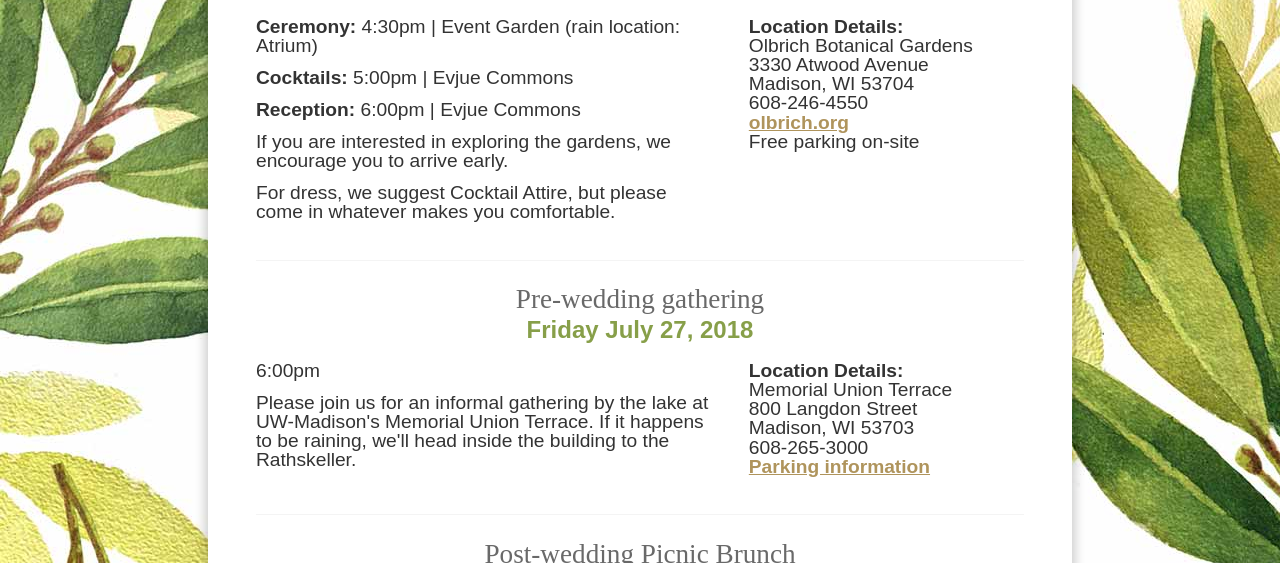
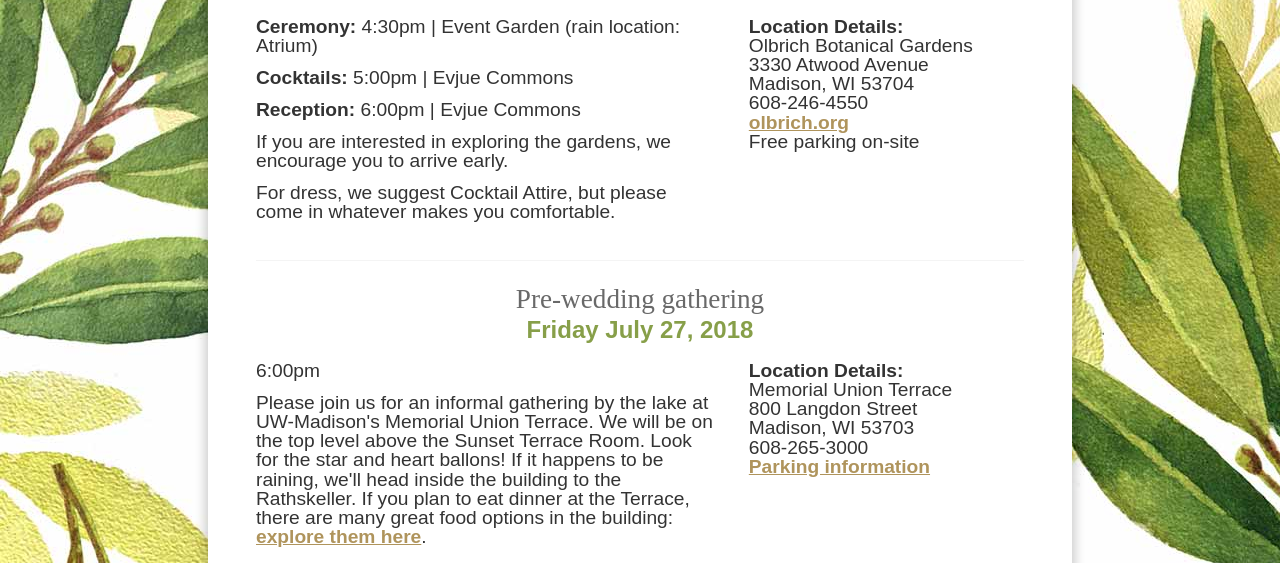
Before and after one commit to jamiegutkowski/wedding, a website: page events.html in a window 1280 px wide. Shown: the part 237-800 px from the top of the page. Drawn offline with Linux system fonts and the light colour scheme; a web font is replaced by a local one.

Commit message:
adds terrace details

```diff
--- a/events.html
+++ b/events.html
@@ -74,7 +74,7 @@
 
 			  		<p>6:00pm</p>
 
-			  		<p>Please join us for an informal gathering by the lake at UW-Madison's Memorial Union Terrace. If it happens to be raining, we'll head inside the building to the Rathskeller.</p>
+			  		<p>Please join us for an informal gathering by the lake at UW-Madison's Memorial Union Terrace. We will be on the top level above the Sunset Terrace Room. Look for the star and heart ballons! If it happens to be raining, we'll head inside the building to the Rathskeller. If you plan to eat dinner at the Terrace, there are many great food options in the building: <a href="https://union.wisc.edu/dine/find-food-and-drink/?Location[U-24]=U-24">explore them here</a>.</p>
 			  	</div>
 			  	<div class="col">
 					<p>
```
Also changed, not shown: index.html (+1 -1 lines).
